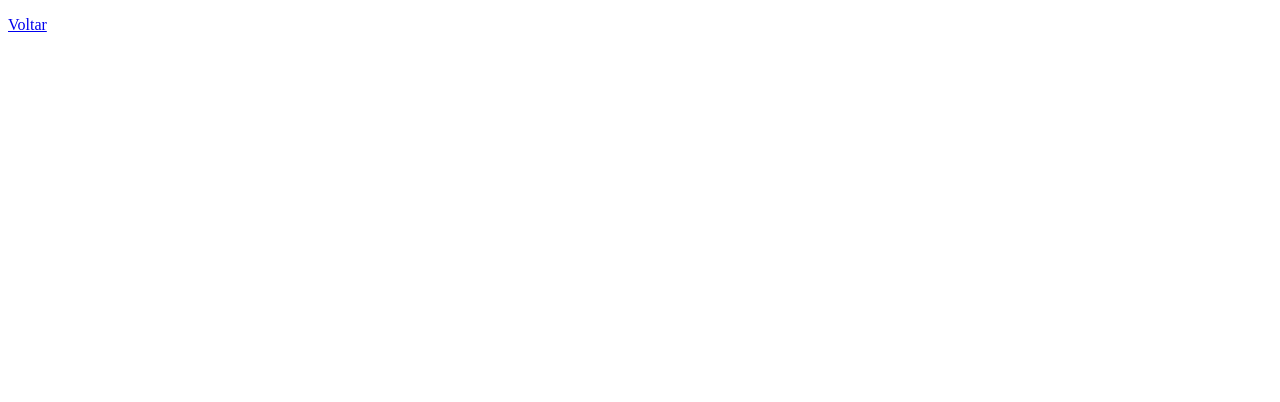
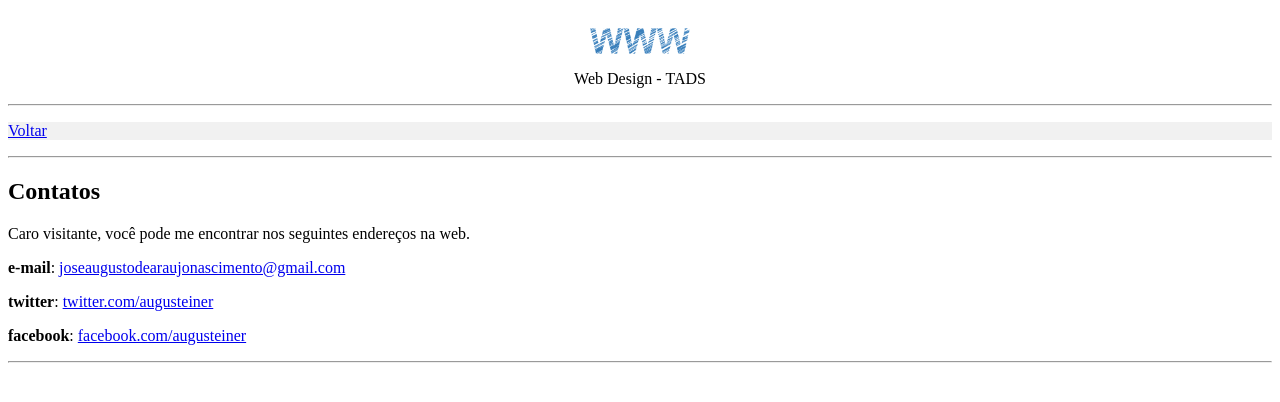
Before and after one commit to augusteiner/webdesign, a plain HTML site: page atividades/atividade3/contato.html in a window 1280 px wide. Drawn offline with Linux system fonts and the light colour scheme.

Commit message:
melhorada 3ª atividade

```diff
--- a/atividades/atividade3/contato.html
+++ b/atividades/atividade3/contato.html
@@ -2,11 +2,40 @@
 <html>
     <head>
         <meta charset="UTF-8">
+        <title>Entre em Contato</title>
     </head>
     <body>
-        <p>
+        <p align="center">
+            <img src="www-350195_1280.png" width="100">
+            <br>
+            Web Design - TADS
+        </p>
+        <hr>
+        <p style="background-color: #F1F1F1">
             <a href="index.html">
                 Voltar</a>
         </p>
+        <hr>
+        <h2>Contatos</h2>
+        <p>
+            Caro visitante, você pode me encontrar nos seguintes endereços
+            na web.
+        </p>
+        <p>
+            <b>e-mail</b>:
+            <a href="mailto:joseaugustodearaujonascimento@gmail.com?subject=Oi">
+                joseaugustodearaujonascimento@gmail.com</a>
+        </p>
+        <p>
+            <b>twitter</b>:
+            <a href="http://twitter.com/augusteiner" target="_new">
+                twitter.com/augusteiner</a>
+        </p>
+        <p>
+            <b>facebook</b>:
+            <a href="http://facebook.com/augusteiner" target="_new">
+                facebook.com/augusteiner</a>
+        </p>
+        <hr>
     </body>
 </html>
```
Also changed, not shown: atividades/atividade3/fotos.html (+18 -1 lines), atividades/atividade3/index.html (+20 -5 lines), index.html (+11 -3 lines), atividades/atividade3/www-350195_1280.png (added).
